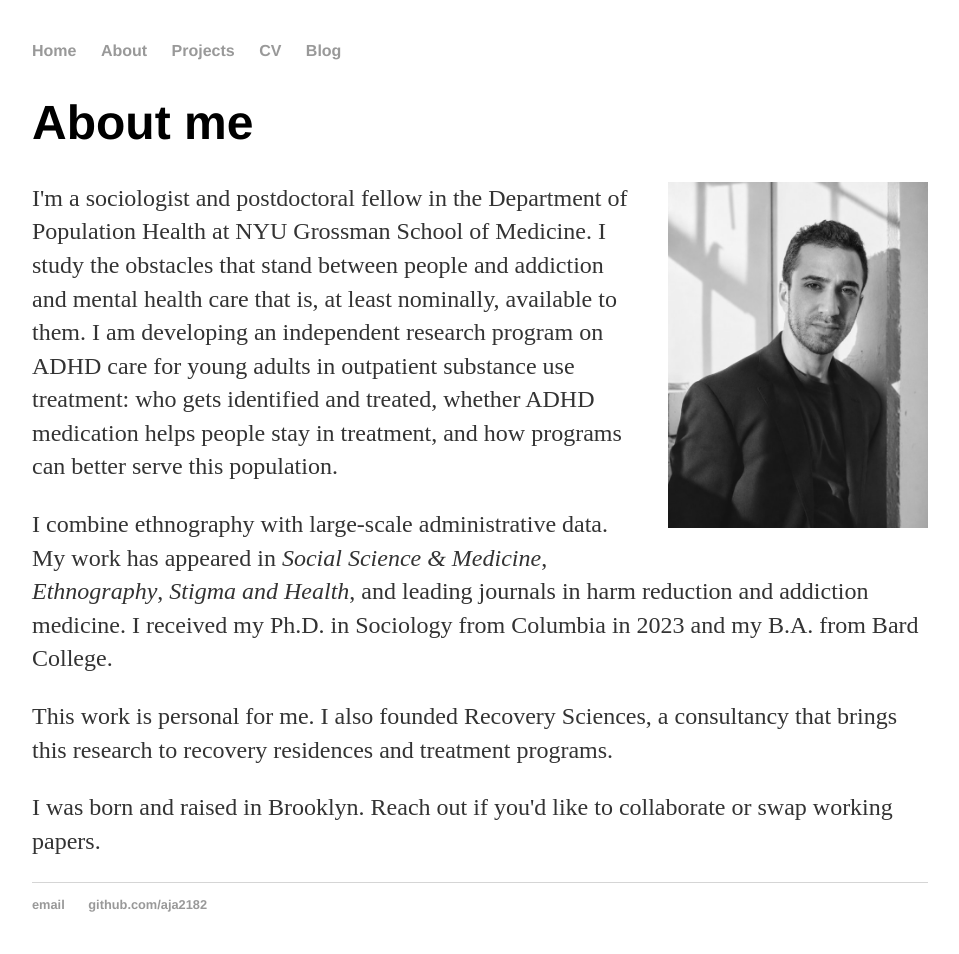
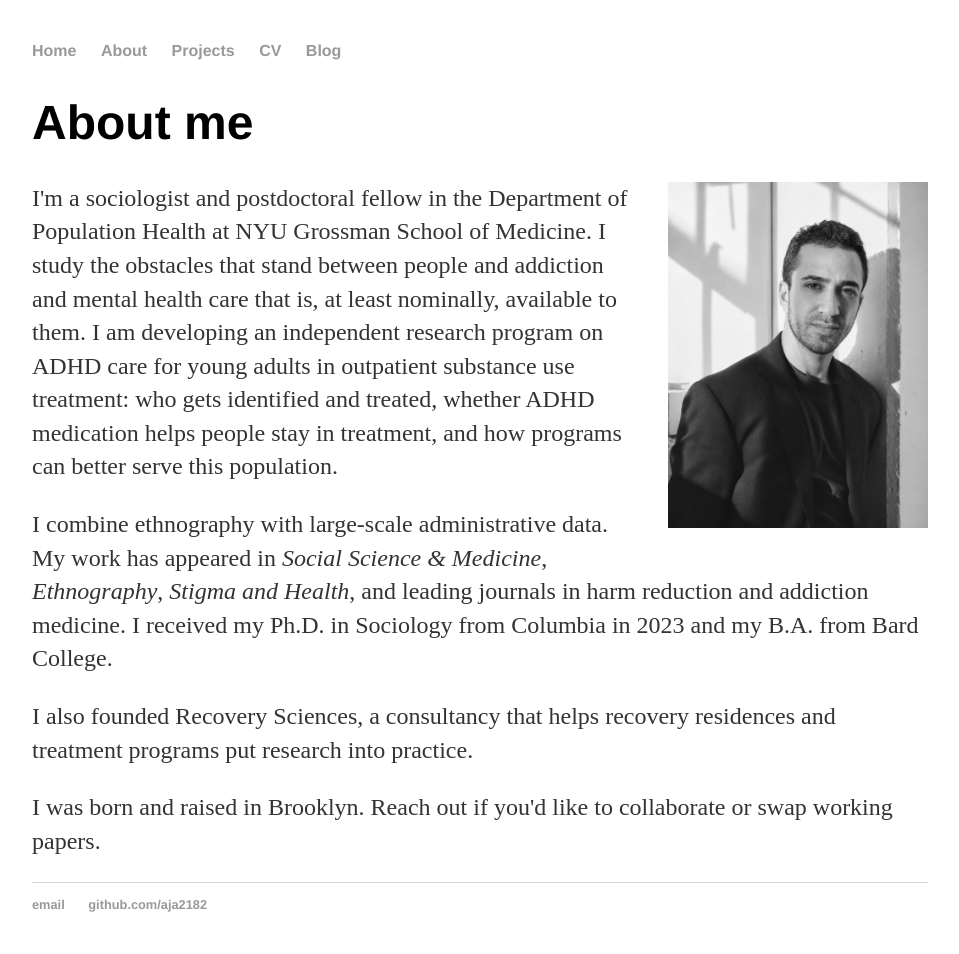
Before and after one commit to aja2182/aja2182.github.io, a Jekyll site: the page built from about/index.html, in a window 1280 px wide. Shown: the whole page, without its empty margins (160-1119 px from the left). Built offline with Jekyll 4.4.1, drawn with Linux system fonts in a browser that asks for light colours.

Commit message:
Revise Recovery Sciences line on About page
Co-Authored-By: Claude Opus 5.5 <noreply@anthropic.com>
Claude-Session: https://claude.ai/code/session_01UBGUuVKp8RBC6Hia74W8jU

```diff
--- a/about/index.html
+++ b/about/index.html
@@ -11,7 +11,7 @@ title: About me
 
 <p>I combine ethnography with large-scale administrative data. My work has appeared in <i>Social Science &amp; Medicine</i>, <i>Ethnography</i>, <i>Stigma and Health</i>, and leading journals in harm reduction and addiction medicine. I received my Ph.D. in Sociology from Columbia in 2023 and my B.A. from Bard College.</p>
 
-<p>This work is personal for me. I also founded Recovery Sciences, a consultancy that brings this research to recovery residences and treatment programs.</p>
+<p>I also founded Recovery Sciences, a consultancy that helps recovery residences and treatment programs put research into practice.</p>
 
 <p>I was born and raised in Brooklyn. Reach out if you'd like to collaborate or swap working papers.</p>
 
```
